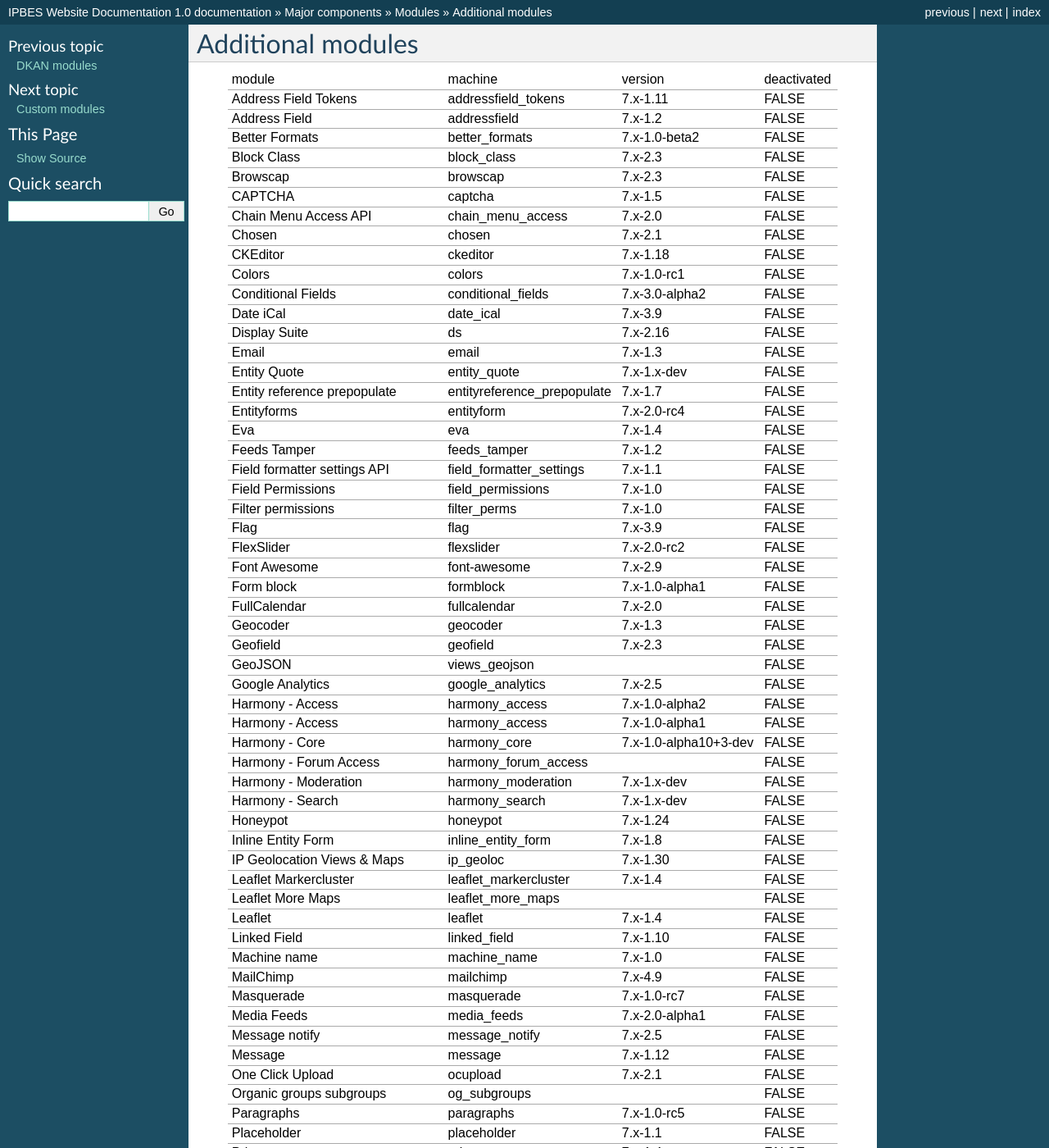
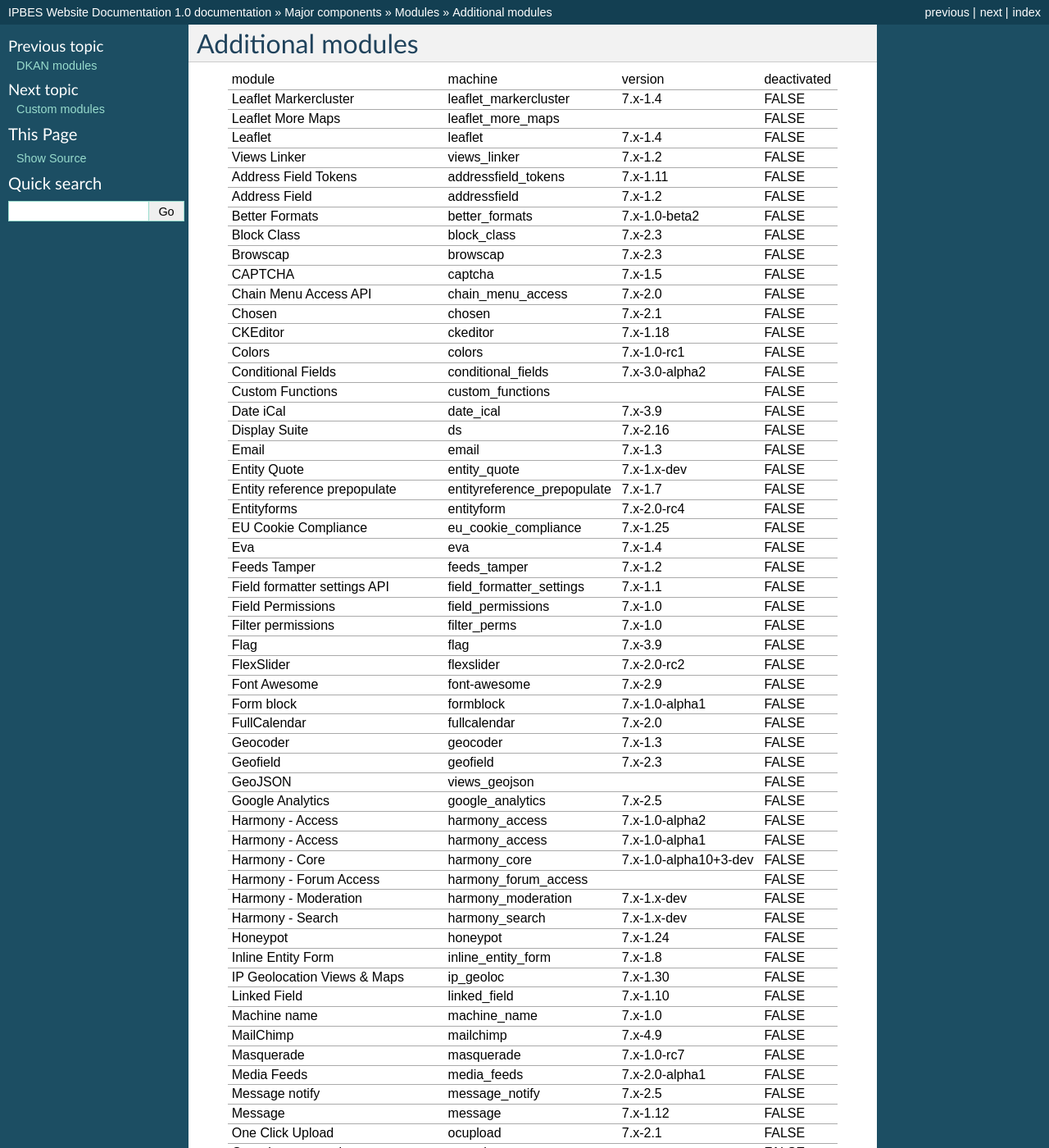
Before and after one commit to ipbes/ipbeswebdocs, a Sphinx documentation site: the page built from docs/components/modules/extensions.rst, in a window 1280 px wide and 1400 px high. Shown: the whole window at 82% size. Built offline with Sphinx 7.4.7, drawn with Linux system fonts in a browser that asks for light colours; some of the changed text lies outside the part shown.

Commit message:
Update extensions.rst

```diff
--- a/docs/components/modules/extensions.rst
+++ b/docs/components/modules/extensions.rst
@@ -1,7 +1,16 @@
 Additional modules
 ~~~~~~~~~~~~~~~~~~
+
 +-----------------------------------+-----------------------------+-----------------------+-------------+
 | module                            | machine                     | version               | deactivated |
++-----------------------------------+-----------------------------+-----------------------+-------------+
+| Leaflet Markercluster             | leaflet_markercluster       | 7.x-1.4               | FALSE       |
++-----------------------------------+-----------------------------+-----------------------+-------------+
+| Leaflet More Maps                 | leaflet_more_maps           |                       | FALSE       |
++-----------------------------------+-----------------------------+-----------------------+-------------+
+| Leaflet                           | leaflet                     | 7.x-1.4               | FALSE       |
++-----------------------------------+-----------------------------+-----------------------+-------------+
+| Views Linker                      | views_linker                | 7.x-1.2               | FALSE       |
 +-----------------------------------+-----------------------------+-----------------------+-------------+
 | Address Field Tokens              | addressfield_tokens         | 7.x-1.11              | FALSE       |
 +-----------------------------------+-----------------------------+-----------------------+-------------+
@@ -25,6 +34,8 @@ Additional modules
 +-----------------------------------+-----------------------------+-----------------------+-------------+
 | Conditional Fields                | conditional_fields          | 7.x-3.0-alpha2        | FALSE       |
 +-----------------------------------+-----------------------------+-----------------------+-------------+
+| Custom Functions                  | custom_functions            |                       | FALSE       |
++-----------------------------------+-----------------------------+-----------------------+-------------+
 | Date iCal                         | date_ical                   | 7.x-3.9               | FALSE       |
 +-----------------------------------+-----------------------------+-----------------------+-------------+
 | Display Suite                     | ds                          | 7.x-2.16              | FALSE       |
@@ -36,6 +47,8 @@ Additional modules
 | Entity reference prepopulate      | entityreference_prepopulate | 7.x-1.7               | FALSE       |
 +-----------------------------------+-----------------------------+-----------------------+-------------+
 | Entityforms                       | entityform                  | 7.x-2.0-rc4           | FALSE       |
++-----------------------------------+-----------------------------+-----------------------+-------------+
+| EU Cookie Compliance              | eu_cookie_compliance        | 7.x-1.25              | FALSE       |
 +-----------------------------------+-----------------------------+-----------------------+-------------+
 | Eva                               | eva                         | 7.x-1.4               | FALSE       |
 +-----------------------------------+-----------------------------+-----------------------+-------------+
```
Also changed, not shown: other parts of docs/components/modules/extensions.rst (+0 -8 lines).
